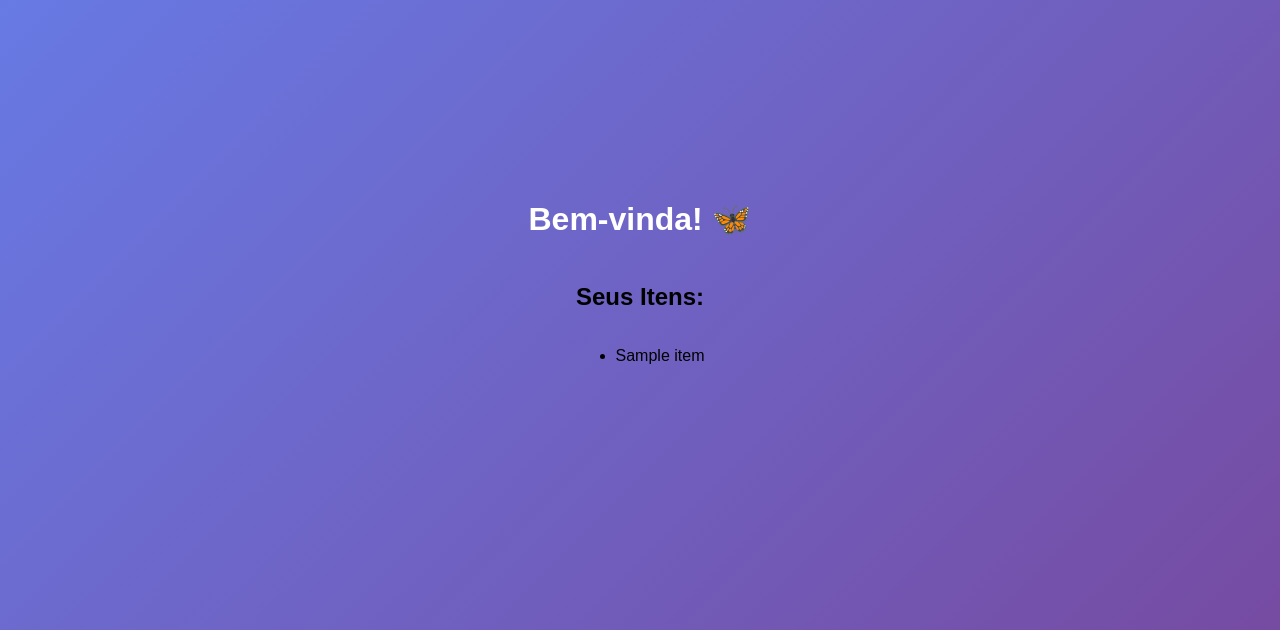
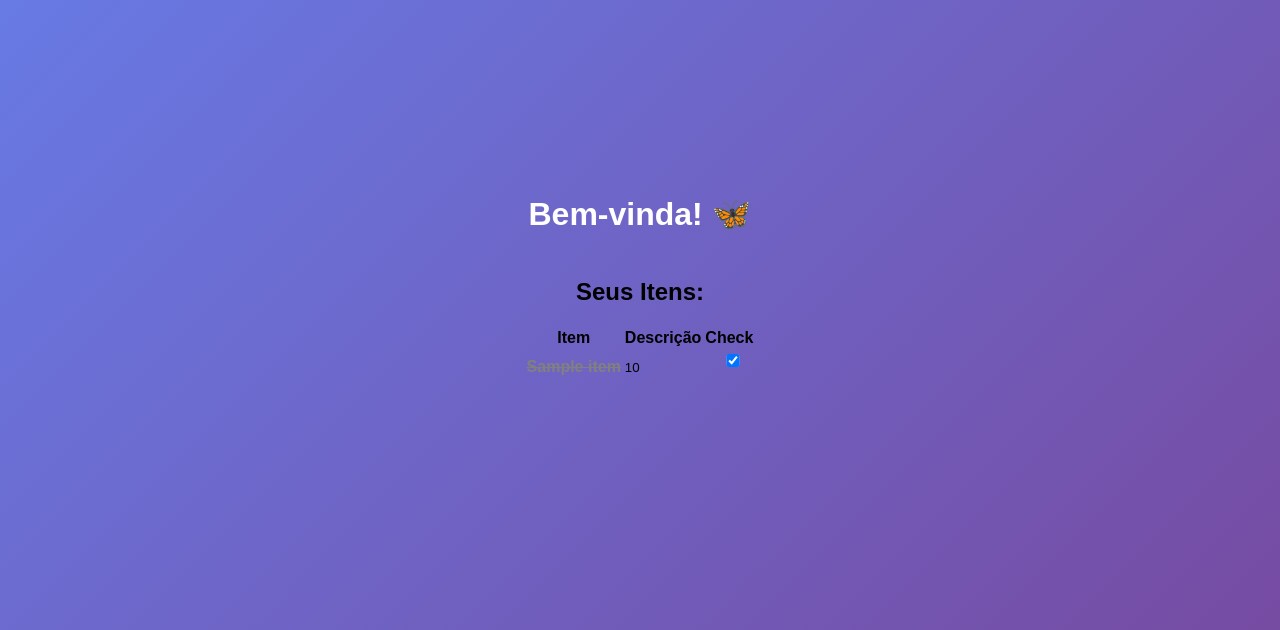
Before and after one commit to AnnyFeltz/AJL, a Flask app: page / in a window 1280 px wide. Shown: the part 170-800 px from the top of the page. Run offline with Flask 3, Linux system fonts and the light colour scheme; the visitor is signed in with stand-in values (Sample User, id 1); tables that the repository leaves empty or names only in its code hold one stand-in row (values such as "Sample post"); data that the repository does not hold is empty; some libraries are stand-ins or nearby versions.

Commit message:
modifiquei o item pra ser uma lista com checks, e deixei a lista de items como tabela, acho q vai facilitar teu trabalho Lu

```diff
--- a/app/main.py
+++ b/app/main.py
@@ -43,7 +43,7 @@ def index():
         return redirect(url_for('login'))
 
     cursor = get_cursor()
-    cursor.execute("SELECT id, title FROM items WHERE user_id = %s", (session['user_id'],))
+    cursor.execute("SELECT id, nome, quantidade, comprado FROM items WHERE user_id = %s", (session['user_id'],))
     items = cursor.fetchall()
     cursor.close()
 
@@ -117,5 +117,23 @@ def add_item():
 
     return render_template('add_item.html')
 
+@app.route('/toggle/<int:item_id>', methods=['POST'])
+def toggle_item(item_id):
+    if 'user_id' not in session:
+        return redirect(url_for('login'))
+
+    cursor = get_cursor()
+    # Pega valor atual
+    cursor.execute("SELECT comprado FROM items WHERE id=%s AND user_id=%s", (item_id, session['user_id']))
+    item = cursor.fetchone()
+
+    if item:
+        novo_estado = not item[0]
+        cursor.execute("UPDATE items SET comprado=%s WHERE id=%s", (novo_estado, item_id))
+        get_db().commit()
+
+    cursor.close()
+    return redirect(url_for('index'))
+
 if __name__ == '__main__':
     app.run(host='0.0.0.0', debug=True)
--- a/app/templates/index.html
+++ b/app/templates/index.html
@@ -99,7 +99,7 @@
       setTimeout(() => {
         const flash = document.getElementById('flash-message');
         if (flash) flash.style.animationPlayState = 'running';
-            setTimeout(() => { if(flash) flash.style.display = 'none'; }, 2000);
+        setTimeout(() => { if (flash) flash.style.display = 'none'; }, 2000);
       }, 2000);
     </script>
     {% endif %}
@@ -108,11 +108,35 @@
   </main>
   <h2>Seus Itens:</h2>
   {% if items %}
-    <ul>
+  <table>
+    <thead>
+      <tr>
+        <th>Item</th>
+        <th>Descrição</th>
+        <th>Check</th>
+      </tr>
+    </thead>
+    <tbody>
       {% for item in items %}
-        <li>{{ item[1] }}</li>
+      <tr>
+        <td>
+          <strong {% if item[3] %}style="text-decoration: line-through; color: gray;"{% endif %}>
+            {{ item[1] }}
+          </strong>
+        </td>
+        <td>
+          <small>{{ item[2] }}</small>
+        </td>
+        <td style="text-align:center;">
+          <form method="POST" action="{{ url_for('toggle_item', item_id=item[0]) }}"></form>
+            <input type="checkbox" name="comprado" onchange="this.form.submit()" {% if item[3] %}checked{% endif %}>
+          </form>
+        </td>
+      </tr>
       {% endfor %}
-    </ul>
+    </tbody>
+  </table>
+
   {% else %}
   <p>Você ainda não adicionou nenhum item.</p>
   {% endif %}
```
Also changed, not shown: app/templates/add_item.html (+7 -2 lines), 1 other file. Lines whose indentation alone changed are shown as unchanged.
